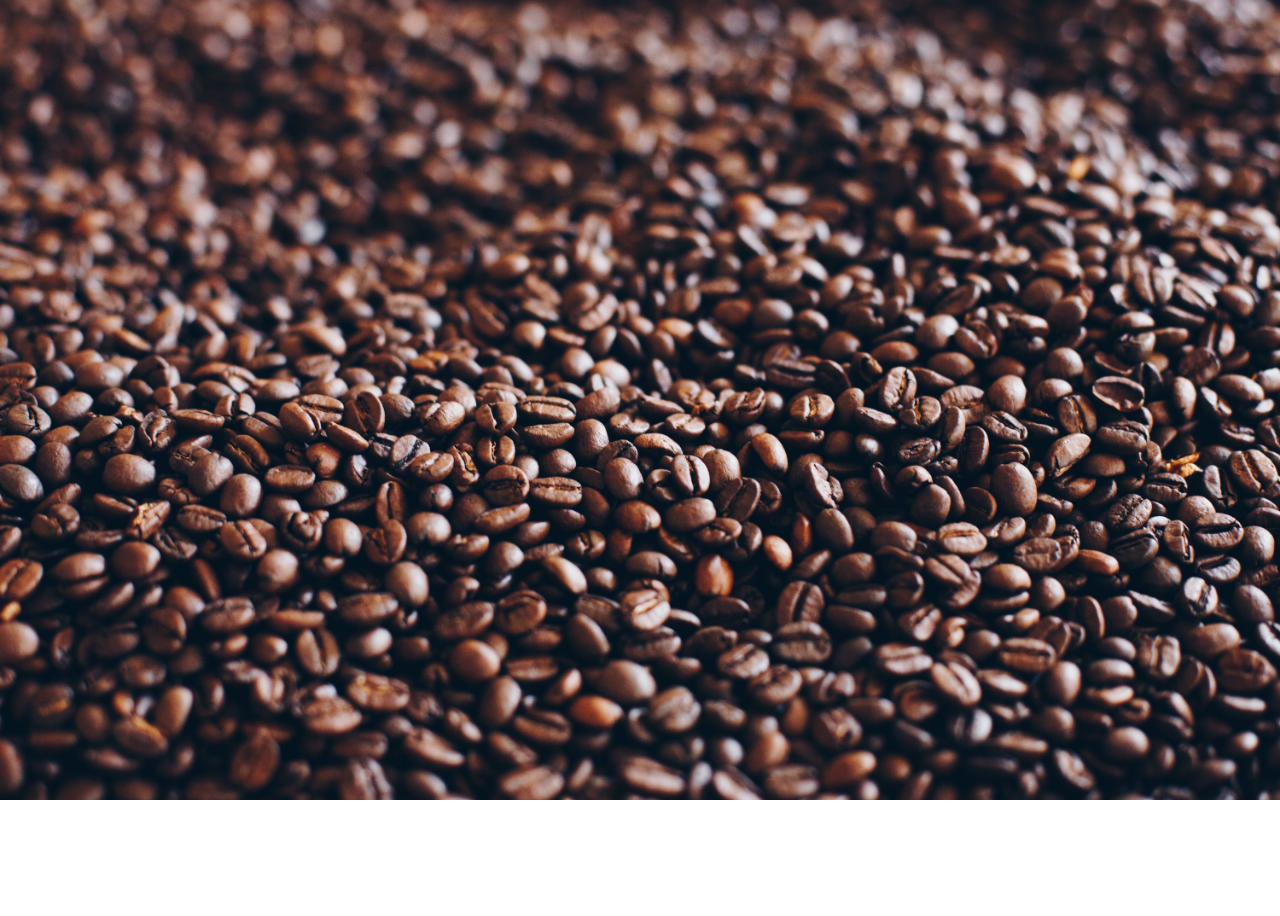
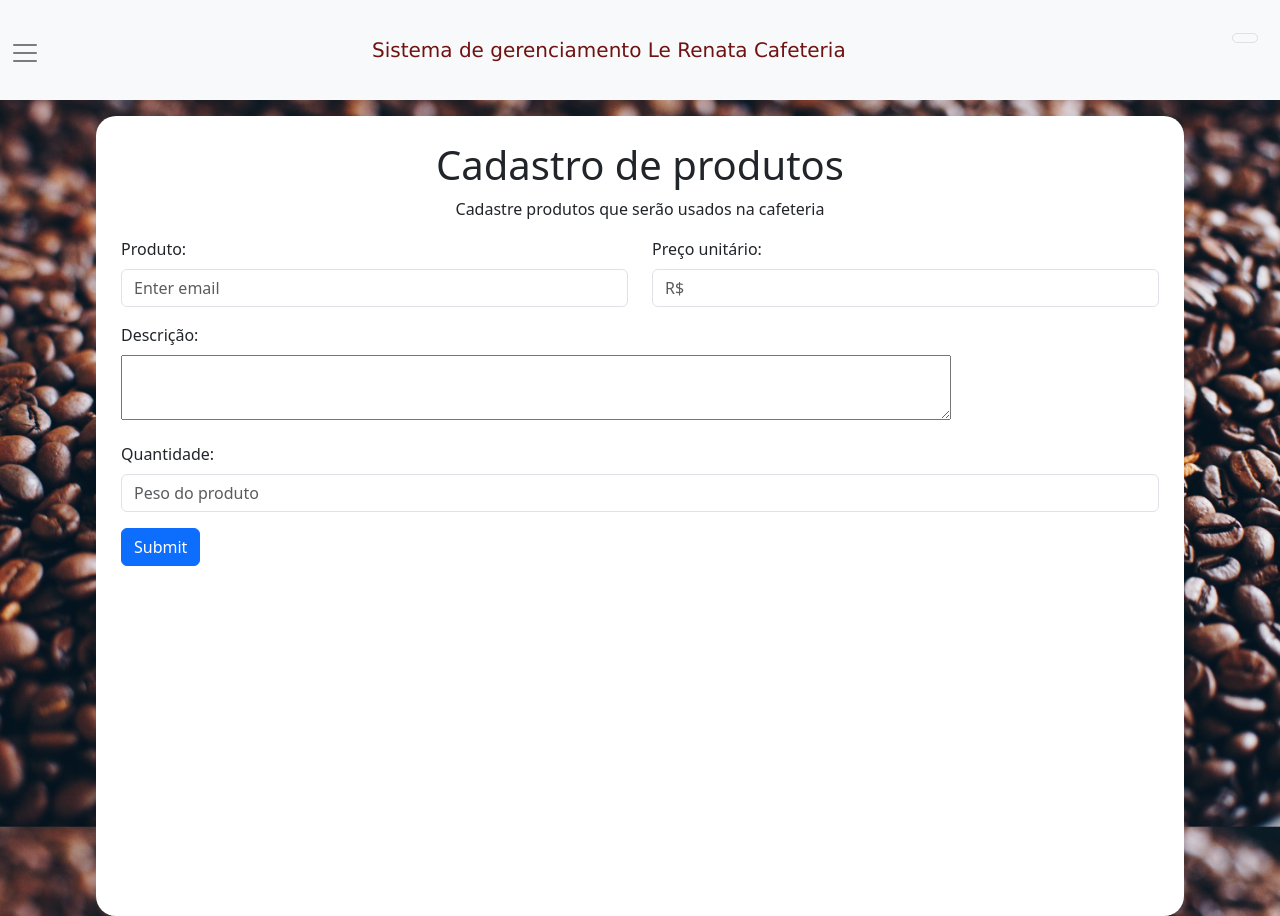
Before and after one commit to LordRyanII/Cafeteria_marketplacev2.0, a React (Create React App) app in the folder frontend/: page /Adm/controle/CadastroProdutos in a window 1280 px wide. Before the commit this address had no page. Before the commit the page ends 800 px from the top, so only its background shows below. Built offline with nearby package versions, Linux system fonts and the light colour scheme.

Commit message:
Feat: Implementando crud no frontend

```diff
--- a/frontend/src/Component/App.jsx
+++ b/frontend/src/Component/App.jsx
@@ -1,21 +1,27 @@
 import React from "react";
-import { BrowserRouter, Route, Routes } from "react-router-dom";
+import { BrowserRouter, Routes, Route } from "react-router-dom"; // Importe Routes
+
 import Home from "../Component/Template/Pages/Home/Telainicial";
 import Produtos from "../Component/Template/Pages/Produtos/Home/HomeProdutos";
 import About from '../Component/Template/Pages/About/About';
 import Login from '../Component/Template/Pages/Adm/Login/Login';
-import AdmControle from '../Component/Template/Pages/Adm/Controle/Home'
-
+import AdmControle from '../Component/Template/Pages/Adm/Controle/Home';
+import Notificacoes from "./Template/Pages/Adm/Controle/pages/Notificacao";
+import CadastroProdutos from "./Template/Pages/Adm/Controle/pages/CadastroProdutos";
 
 function App() {
   return (
     <BrowserRouter>
-      <Routes>
+      <Routes> {/* Use Routes ao invés de Route */}
         <Route path="/" element={<Home />} />
         <Route path="/produtos/cafeexpresso" element={<Produtos />} />
         <Route path="/contato/sobre" element={<About />} />
         <Route path="/Adm/login" element={<Login />} />
         <Route path="/Adm/controle" element={<AdmControle />} />
+        <Route path="/Adm/controle/Notificacao/" element={<Notificacoes />} />
+        <Route path="/Adm/controle/CadastroProdutos/" element={<CadastroProdutos />} />
+
+
       </Routes>
     </BrowserRouter>
   );
--- a/frontend/src/Component/Template/Pages/Adm/Controle/Adm.css
+++ b/frontend/src/Component/Template/Pages/Adm/Controle/Adm.css
@@ -6,23 +6,27 @@ body, html {
   font-size: 16px;
   font-family: Verdana, Geneva, Tahoma, sans-serif;
 }
-
-/* .app-container deve ocupar toda a altura */
 .app-container {
-  display: flex;
-  justify-content: space-between;
+  height: 100vh;
   background-image: url(https://forcaffe.com.br/wp-content/uploads/2022/03/bg2-scaled.jpg);
   background-position: center;
     background-size: contain; /* Para ajustar a imagem ao tamanho do cabeçalho */
     min-width: 100%;
-    min-height: 100%;
+    height: 100%;
 }
+.menuSistema{
+  display: flex;
+  justify-content: space-between;
+  min-width: 100%;
+  max-width: 100%;
+}
+/* .app-container deve ocupar toda a altura */
 
 /* .menu permanece inalterado */
 
 .menu-adm {
   width: 100%;
-  height: 100vh;
+
 
 }
 .menu-adm > h2{
--- /dev/null
+++ b/frontend/src/Component/Template/Pages/Adm/Controle/ContentPage.css
@@ -0,0 +1,17 @@
+.conteudoPagina{
+    margin-top: 5px;
+    background-color: white;
+    width: 85%;
+    border-radius: 20px;
+    margin: auto;
+    height: 100vh;
+    padding: 25px;
+}
+
+.conteudoPagina > .tituloPagina{
+    text-align: center;
+}
+
+.descricaoPagina{
+    text-align: center;
+}
--- /dev/null
+++ b/frontend/src/Component/Template/Pages/Adm/Controle/ContentSistem.jsx
@@ -0,0 +1,18 @@
+import React from "react";
+import "./ContentPage.css";
+import { Route, Routes, BrowserRouter } from "react-router-dom";
+
+
+function ContentSistem(props) {
+  const { titulo, descricao, conteudo } = props.conteudo; // Acesse a prop 'conteudo' aqui
+  return (
+    <div className="conteudoPagina">
+      <h1 className="tituloPagina">{titulo}</h1>
+      <p className="descricaoPagina"> {descricao}</p>
+      {conteudo}
+    </div>
+  );
+}
+
+
+export default ContentSistem;
--- a/frontend/src/Component/Template/Pages/Adm/Controle/Home.jsx
+++ b/frontend/src/Component/Template/Pages/Adm/Controle/Home.jsx
@@ -1,24 +1,34 @@
 import React from "react";
-import { Link, Route, useLocation } from "react-router-dom";
 import "./Adm.css";
-import OffcanvasExample from './NavControle'
-// import CadastroProdutos from "./CadastroProdutos";
-// import ConferirEstoque from "./ConferirEstoque";
-// import CadastroUsuario from "./CadastroUsuario";
+import OffcanvasExample from "./NavControle";
+import ContentSistem from "./ContentSistem";
+
 
 function Layout() {
   // const location = useLocation();
+  const conteudo = {
+    titulo: 'Bem-vindo ao sistema de gerenciamento', // Defina o título que deseja passar como prop
+    descricao: 'Aqui nasce a gestão da cafeteria. O bom café começa de cima!:)',
+    conteudo: (
+      <>
+        {/* Conteúdo das notificações */}
+        <h1></h1>
+        <p>Campanha setembro amarelo, mês de prevenção. Retire no rh a sua apostila do setembro amarelo, você é importante para nós!</p>
+      </>
+    ),
+  };
 
   return (
+
     <div className="app-container">
-      <div className="menu-adm">
-      <OffcanvasExample className='menu-hamburguer'/>
+      <div className="menuSistema">
+          <div className="menu-adm">
+            <OffcanvasExample className="menu-hamburguer" />
+          </div>
       </div>
-      {/* <div className="Saudacao-controle">
-        <div className="boasvindas">
-          <h1></h1>
-        </div>
-      </div> */}
+      <div className="conteudoPage">
+        <ContentSistem conteudo={conteudo}/>
+      </div>
     </div>
   );
 }
--- a/frontend/src/Component/Template/Pages/Adm/Controle/NavControle.css
+++ b/frontend/src/Component/Template/Pages/Adm/Controle/NavControle.css
@@ -7,6 +7,7 @@
 
   .navbar{
     background-color: #7a3e28a5;
+    width: 100%;
   }
   /* CSS personalizado para mover o ícone do "hamburguer" para o lado esquerdo */
 .navbar-toggler-icon {
@@ -14,3 +15,15 @@
 
     left: 10px; /* Ajuste a posição conforme necessário */
   }
+
+.NomeSistema{
+  text-align: center;
+  margin-left: 350px;
+  font-size: 350px;
+  font-family: Verdana, Geneva, Tahoma, sans-serif;
+  color: rgb(101, 8, 8);
+}
+
+.tituloSistema{
+  text-align:center ;
+}
--- a/frontend/src/Component/Template/Pages/Adm/Controle/NavControle.jsx
+++ b/frontend/src/Component/Template/Pages/Adm/Controle/NavControle.jsx
@@ -15,9 +15,9 @@ import './NavControle.css'
 function OffcanvasExample() {
   return (
     <Navbar expand="false" className="bg-body-tertiary mb-3">
-      <Container fluid>
-        <Navbar.Brand href="#" style={{ textAlign: 'center' }}>Sistema de gerenciamento Le Renata Cafeteria</Navbar.Brand>
-        <Navbar.Toggle aria-controls="offcanvasNavbar" />
+      <Container fluid >
+        <Navbar.Brand href="#" className='NomeSistema'><span className='tituloSistema'>Sistema de gerenciamento Le Renata Cafeteria</span></Navbar.Brand>
+        <Navbar.Toggle aria-controls="offcanvasNavbar" style={{marginBottom: '25px' }}/>
         <Navbar.Offcanvas
           id="offcanvasNavbar"
           aria-labelledby="offcanvasNavbarLabel"
@@ -28,9 +28,9 @@ function OffcanvasExample() {
           </Offcanvas.Header>
           <Offcanvas.Body>
             <Nav className="justify-content-end flex-grow-1 pe-3">
-              <Nav.Link><Link to="/Adm/CadastroProdutos" style={{ textDecoration: 'none' }}><FontAwesomeIcon icon={faBell} />  Notificações</Link></Nav.Link>
+              <Nav.Link><Link to="/Adm/controle/Notificacao" style={{ textDecoration: 'none' }}><FontAwesomeIcon icon={faBell} />  Notificações</Link></Nav.Link>
               <hr />
-              <Nav.Link><Link to="/Adm/CadastroProdutos" style={{ textDecoration: 'none' }}><FontAwesomeIcon icon={faCoffee} />  Cadastro de Produtos</Link></Nav.Link>
+              <Nav.Link><Link to="/Adm/controle/CadastroProdutos/" style={{ textDecoration: 'none' }}><FontAwesomeIcon icon={faCoffee} />  Cadastro de Produtos</Link></Nav.Link>
               <hr />
               <Nav.Link><Link to="/Adm/EstoqueProdutos" style={{ textDecoration: 'none' }}><FontAwesomeIcon icon={faCubes} size="2x" />    Conferir Estoque</Link></Nav.Link>
               <hr />
--- /dev/null
+++ b/frontend/src/Component/Template/Pages/Adm/Controle/pages/CadastroProdutos.jsx
@@ -0,0 +1,79 @@
+import React from "react";
+import Nav from "../NavControle";
+import ContentSistem from "../ContentSistem";
+import "./Pages.css";
+import axios from "axios";
+import Button from "react-bootstrap/Button";
+import Col from "react-bootstrap/Col";
+import Form from "react-bootstrap/Form";
+import Row from "react-bootstrap/Row";
+
+// {
+//   "produto": "Renatinha",
+//   "descricao": "Uma delícia bem molhadinha",
+//   "preco_compra": 0.00,
+//   "quantidade": "1",
+//   "image": "https://images.tcdn.com.br/img/img_prod/854009/croissant_10_unidades_dugab_1423_1_0b903729b4bf8fcfcc9337c4b1d938a7.jpg"
+
+// }
+
+const requireProdutos = () => {
+  const urlBase = "http://localhost:3002/produtos/create/produto/";
+  axios.post(urlBase, {});
+};
+
+function GridComplexExample() {
+  return (
+    <Form>
+      <Row className="mb-3">
+        <Form.Group as={Col} controlId="formGridEmail">
+          <Form.Label>Produto:</Form.Label>
+          <Form.Control type="email" placeholder="Enter email" />
+        </Form.Group>
+
+        <Form.Group as={Col} controlId="formGridEmail">
+          <Form.Label>Preço unitário:</Form.Label>
+          <Form.Control type="number" placeholder="R$" />
+        </Form.Group>
+      </Row>
+
+      <Form.Group className="mb-3" controlId="formGridAddress1">
+        <Form.Label>Descrição:</Form.Label>
+        <br />
+        <textarea style={{ width: "80%", height: "65px" }} />
+      </Form.Group>
+
+      <Row className="mb-3">
+        <Form.Group as={Col} controlId="formGridEmail">
+          <Form.Label>Quantidade:</Form.Label>
+          <Form.Control type="quantidade" placeholder="Peso do produto" />
+        </Form.Group>
+      </Row>
+
+      <Button variant="primary" type="submit">
+        Submit
+      </Button>
+    </Form>
+  );
+}
+
+function CadastroProdutos() {
+  const conteudo = {
+    titulo: "Cadastro de produtos", // Defina o título que deseja passar como prop
+    descricao: "Cadastre produtos que serão usados na cafeteria",
+    conteudo: (
+      <>
+        <GridComplexExample />
+      </>
+    ),
+  };
+
+  return (
+    <div className="contentNotificacao">
+      <Nav />
+      <ContentSistem conteudo={conteudo} /> {/* Passe a prop 'conteudo' aqui */}
+    </div>
+  );
+}
+
+export default CadastroProdutos;
--- /dev/null
+++ b/frontend/src/Component/Template/Pages/Adm/Controle/pages/Notificacao.jsx
@@ -0,0 +1,26 @@
+import React from "react";
+import Nav from "../NavControle";
+import ContentSistem from "../ContentSistem";
+
+function Notificacoes() {
+    const conteudo = {
+      titulo: 'Notificações', // Defina o título que deseja passar como prop
+      descricao: 'bla-bla',
+      conteudo: (
+        <>
+          {/* Conteúdo das notificações */}
+          <h1>Notificações</h1>
+          <p>Aqui está o conteúdo das notificações...</p>
+        </>
+      ),
+    };
+
+    return (
+      <div className="contentNotificacao">
+        <Nav />
+        <ContentSistem conteudo={conteudo} /> {/* Passe a prop 'conteudo' aqui */}
+      </div>
+    );
+  }
+
+export default Notificacoes;
```
Also changed, not shown: frontend/src/Component/Template/Pages/Adm/Controle/Controle.jsx (+4 -3 lines), frontend/src/Component/Template/Pages/Adm/Controle/pages/Pages.css (added).
